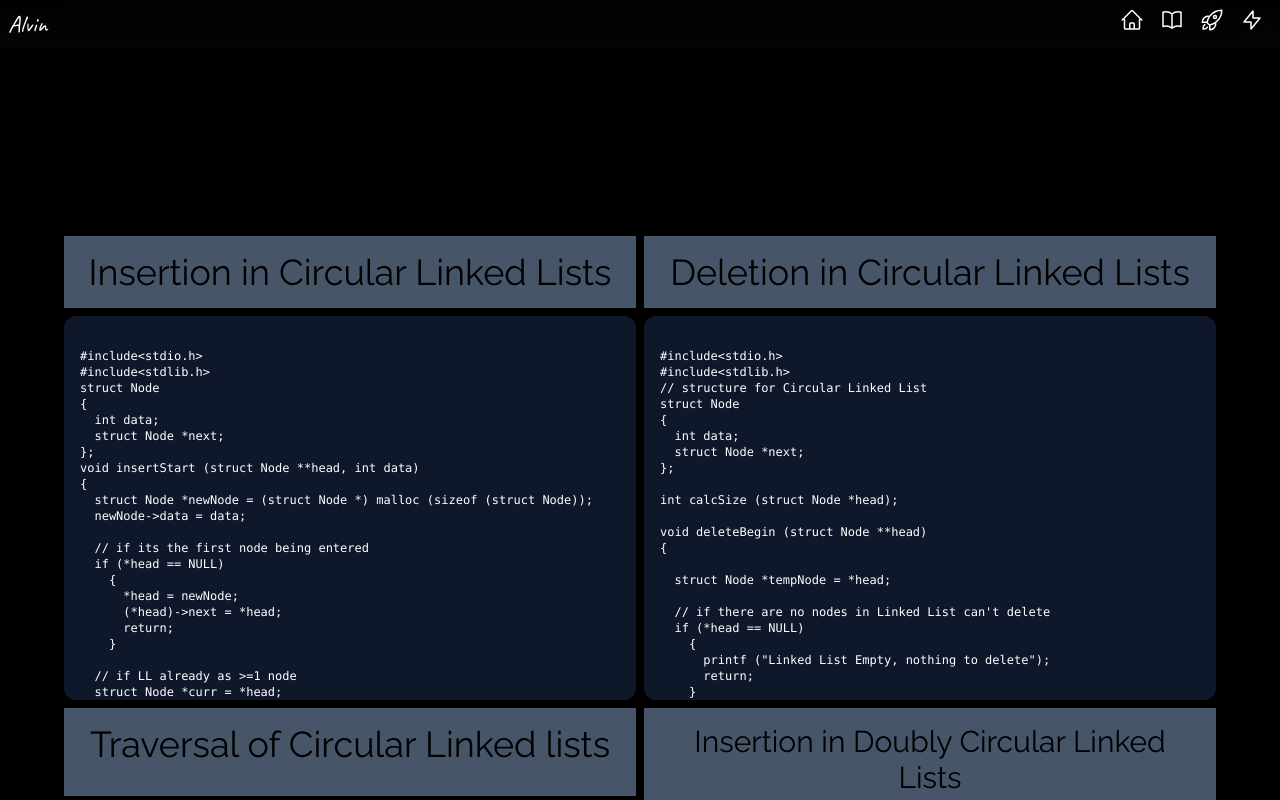
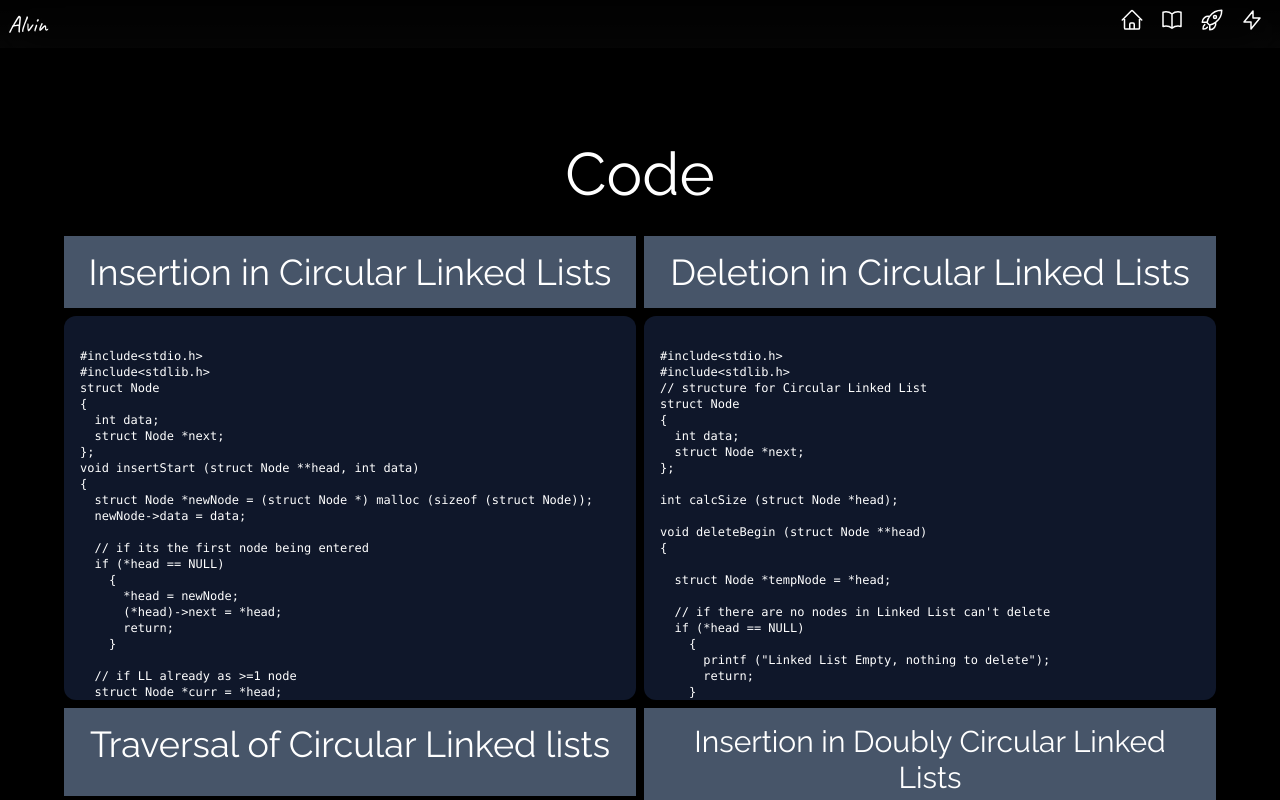
Before and after one commit to alvinbengeorge/portfolio, a Next.js app: page /dsa in a window 1280 px wide. Shown: the top 800 px of the page. Built offline with nearby package versions, Linux system fonts and the light colour scheme.

Commit message:
Update page.tsx

```diff
--- a/src/app/dsa/page.tsx
+++ b/src/app/dsa/page.tsx
@@ -701,7 +701,7 @@ function ContentDisplay({ content }: { content: string }) {
 
 export default function Page() {
   return (
-    <section className="grid place-items-center p-1 lg:p-16">
+    <section className="grid place-items-center p-1 lg:p-16 text-white">
       <h1 className={" text-2xl lg:text-6xl text-center p-8"}>Code</h1>
       <div className="grid grid-cols-1 gap-2 lg:grid-cols-2">
         <div className="grid grid-cols-1 gap-2">
```
